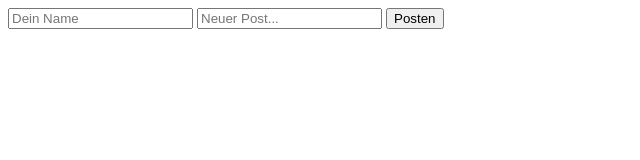
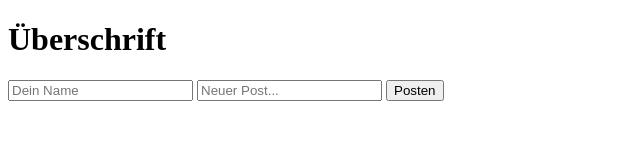
Before and after one commit to edda14/tesprojekt, a plain HTML site: page index.html in a window 1280 px wide. Shown: the whole page, without its empty margins (0-640 px from the left). Drawn offline with Linux system fonts and the light colour scheme.

Commit message:
addes headline

```diff
--- a/index.html
+++ b/index.html
@@ -41,6 +41,7 @@
 </head>
 
 <body>
+    <h1>Überschrift</h1>
    <input id="name" type="text" placeholder="Dein Name"> <input id="message" type="text" placeholder="Neuer Post..."> <button onclick="addPost()">Posten</button>
 
     <div id="myposts">
```
